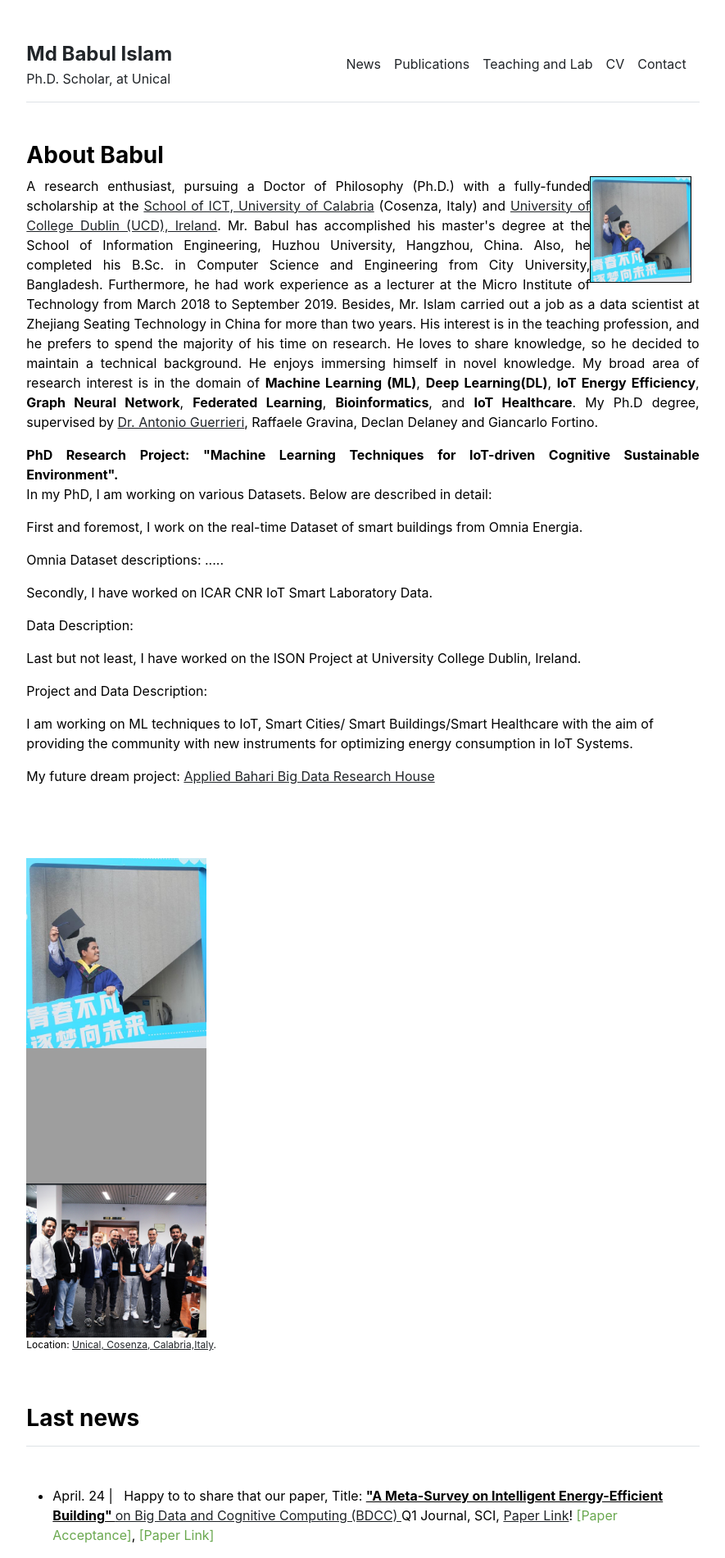
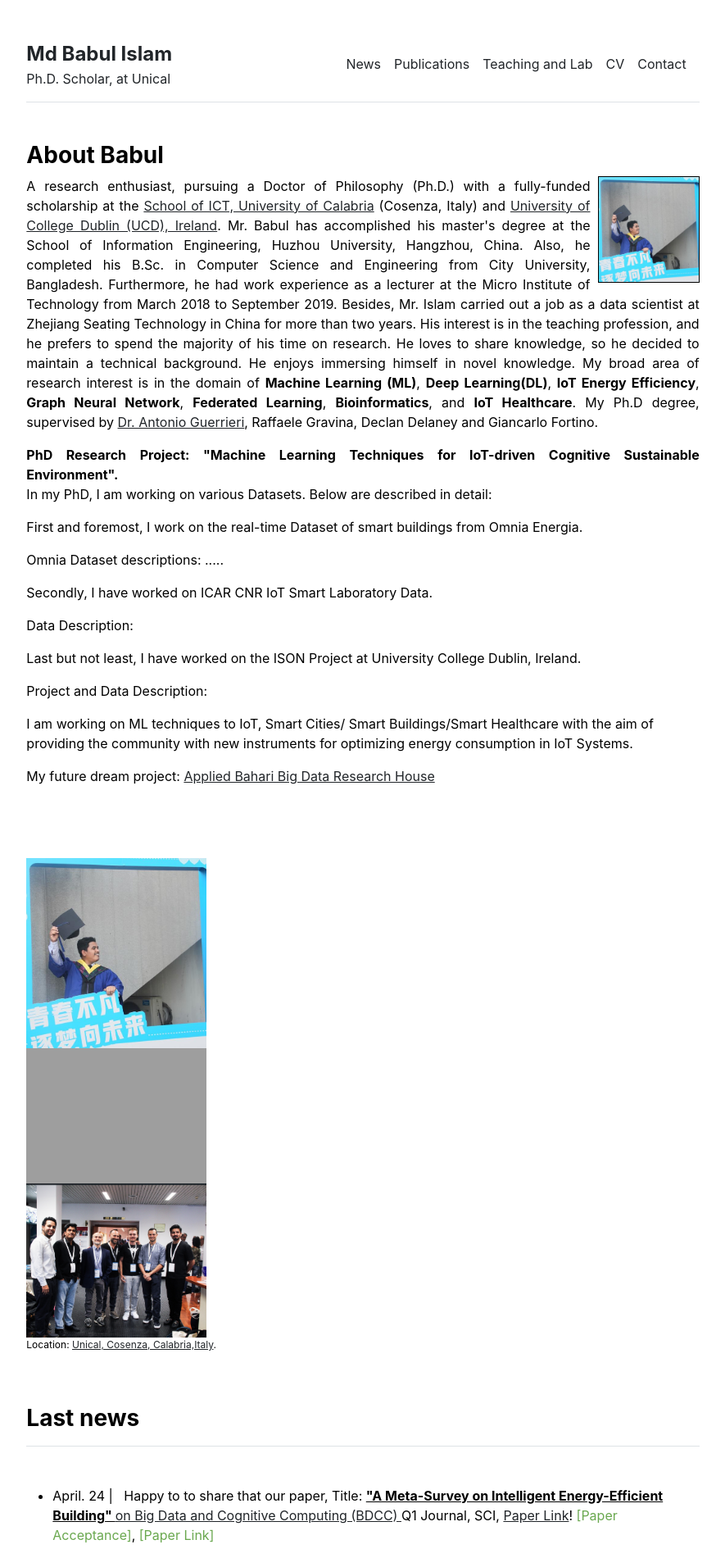
Before and after one commit to babulcseian/babulcseian.github.io, a Jekyll site: the page built from index.md, in a window 1280 px wide. Shown: the top 1901 px of the page at 82% size, without its empty margins (197-1082 px from the left). Built offline with Jekyll 4.4.1, drawn with Linux system fonts in a browser that asks for light colours; a style sheet for code colours, icons or effects is not loaded.

Commit message:
Update home.html

```diff
--- a/_layouts/home.html
+++ b/_layouts/home.html
@@ -5,7 +5,7 @@
 <div class="row g-5 mb-5">
   <div class="col-md-15">
     <h3 class="fw-bold">About Babul</h3>
-  <img src="{{ site.github.url }}/assets/img/Md Babul Con.jpg" alt="Home" width="15%" width="20" title="MSc Graduation" style="float:right; margin-right:10px; margin-bottom:3px; border: solid black 1px; padding=2px">
+  <img src="{{ site.github.url }}/assets/img/Md Babul Con.jpg" alt="Home" width="15%" width="20" title="MSc Graduation" style="float:right; margin-left:10px; margin-bottom:3px; border: solid black 1px; padding=2px">
      <p align="justify"> A research enthusiast, pursuing a Doctor of Philosophy (Ph.D.) with a fully-funded scholarship at the <a class="other" href='https://dottorato.dimes.unical.it/students/md-babul-islam'>School of ICT, University of Calabria</a> (Cosenza, Italy)
        and <a class="other" href='https://www.ucd.ie/'>University of College Dublin (UCD), Ireland</a>.
        Mr. Babul has accomplished his master's degree at the School of Information Engineering, Huzhou University, Hangzhou, China.
```
